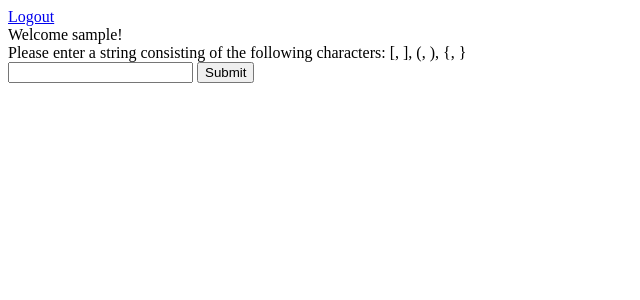
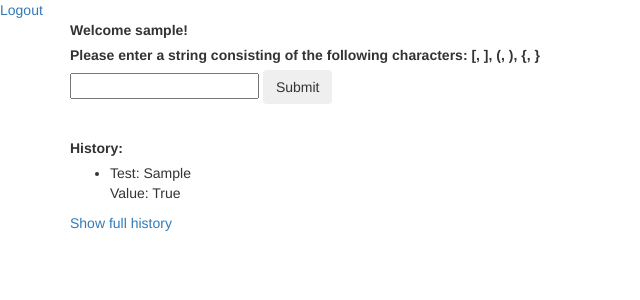
Before and after one commit to tjmitchell1/flaskproject, a Flask app: page /brackets in a window 1280 px wide. Shown: the top 300 px of the page, without its empty margins (0-640 px from the left). Run offline with Flask 2, Linux system fonts and the light colour scheme; the visitor is signed in with stand-in values (Sample User, id 1); tables that the repository leaves empty hold one stand-in row (values such as "Sample post"); some libraries are stand-ins or nearby versions.

Commit message:
Added bracket history, Added bootstrap

```diff
--- a/src/routes.py
+++ b/src/routes.py
@@ -7,13 +7,14 @@ import re
 
 # Project Packages
 from src import app, db
-from src.models import User
+from src.models import User, History
+
+from src.scripts.bracket_balance import bracket_balance
 
 @app.route('/')
-@app.route('/index')
 def index():
     if 'username' in session:
-        return render_template('brackets.html', username=escape(session['username']))
+        return redirect(url_for('brackets'))
     else:
         return redirect(url_for('login'))
 
@@ -40,42 +41,44 @@ def signup():
             return render_template('signup.html', error=error)
         user = User.query.filter_by(username=request.form['username']).first()
         if user is None:
-            new_user = User(username=request.form['username'], password_hash=generate_password_hash(request.form['username']))
+            new_user = User(username=request.form['username'], password_hash=generate_password_hash(request.form['password']))
             db.session.add(new_user)
             db.session.commit()
-            return redirect(url_for('login'))
+            session['username'] = request.form['username']
+            return redirect(url_for('brackets'))
         else:
             error = 'User already exists.'
             return render_template('signup.html', error=error)
 
 @app.route('/brackets', methods=['GET', 'POST'])
 def brackets():
+    error = None
+    value = None
+    user = None
+    history = []
+    if 'username' in session:
+        user = User.query.filter_by(username=escape(session['username'])).first()
     if request.method == 'POST':
         reg = r'^[\{\}\[\]\(\)]+$'
         if not re.match(reg, request.form['bracket']):
-            return render_template('brackets.html', value=None, error='Please enter a valid string.')
-        running_list = []
-        opposite_char = {
-            ')': '(',
-            ']': '[',
-            '}': '{'
-        }
-        for char in request.form['bracket']:
-            if char in opposite_char:
-                if len(running_list) > 0 and running_list[-1] == opposite_char[char]:
-                    del running_list[-1]
-                else:
-                    return render_template('brackets.html', value=False, error=None)
-            else:
-                running_list.append(char)
-        if len(running_list) != 0:
-            return render_template('brackets.html', value=False, error=None)
-        return render_template('brackets.html', value=True, error=None)
+            error = 'Please enter a valid string.'
+        else:
+            value = bracket_balance(request.form['bracket'])
+            new_history = History(user_id=user.id, bracket_string=request.form['bracket'], bracket_value=value)
+            db.session.add(new_history)
+            db.session.commit()
     else:
-        if 'username' in session:
-            return render_template('brackets.html', username=escape(session['username']))
-        else:
+        if user is None:
             return redirect(url_for('login'))
+    if user is not None:
+        history = History.query.filter_by(user_id=user.id).order_by(History.id.desc()).limit(5).all()
+    return render_template('brackets.html', value=value, error=error, history=history, username=escape(session['username']))
+
+@app.route('/history')
+def history():
+    user = User.query.filter_by(username=escape(session['username'])).first()
+    history = History.query.filter_by(user_id=user.id).order_by(History.id.desc()).all()
+    return render_template('history.html', history=history, username=escape(session['username']))
 
 @app.route('/logout')
 def logout():
--- a/src/templates/brackets.html
+++ b/src/templates/brackets.html
@@ -1,7 +1,7 @@
-<!DOCTYPE html>
 <html>
     <head>
         <title>Brackets</title>
+        <link rel="stylesheet" href="https://maxcdn.bootstrapcdn.com/bootstrap/3.3.7/css/bootstrap.min.css" integrity="sha384-BVYiiSIFeK1dGmJRAkycuHAHRg32OmUcww7on3RYdg4Va+PmSTsz/K68vbdEjh4u" crossorigin="anonymous">
     </head>
     <body>
         <a href="/logout">Logout</a></li>
@@ -12,13 +12,23 @@
                 <input type="text" name="bracket" value="{{ request.form.bracket }}"></input>
                 <input class="btn button-default" type="submit" value="Submit"></input><br>
             </form>
-            {% if error %}
-                <label>Error: {{ error }}</label>
-            {% endif %}
-            {% if value %}
-                <label>Answer: {{ value }}</label>
-            {% endif %}
-
+        {% if error is not none %}
+            <label>Error: {{ error }}</label>
+        {% endif %}
+        {% if value is not none %}
+            <label>Answer: {{ value }}</label>
+        {% endif %}
+            <br><label>History:</label><br>
+        {% if history|length > 0 %}
+            <ul>
+            {% for item in history %}
+                <li>Test: {{ item.bracket_string }}<br>Value: {{ item.bracket_value }}</li>
+            {% endfor %}
+            </ul>
+            <a href="/history">Show full history</a>
+        {% else %}
+            <label>You have no history.</label>
+        {% endif %}
         </div>
     </body>
 </html>
--- a/src/templates/index.html
+++ /dev/null
@@ -1,3 +0,0 @@
-<!DOCTYPE html>
-<html>
-</html>
--- a/src/templates/login.html
+++ b/src/templates/login.html
@@ -1,6 +1,7 @@
 <html>
   <head>
     <title>Login</title>
+    <link rel="stylesheet" href="https://maxcdn.bootstrapcdn.com/bootstrap/3.3.7/css/bootstrap.min.css" integrity="sha384-BVYiiSIFeK1dGmJRAkycuHAHRg32OmUcww7on3RYdg4Va+PmSTsz/K68vbdEjh4u" crossorigin="anonymous">
   </head>
   <body>
     <a href="/signup">SignUp</a></li>
--- a/src/templates/signup.html
+++ b/src/templates/signup.html
@@ -1,6 +1,7 @@
 <html>
   <head>
     <title>SignUp</title>
+    <link rel="stylesheet" href="https://maxcdn.bootstrapcdn.com/bootstrap/3.3.7/css/bootstrap.min.css" integrity="sha384-BVYiiSIFeK1dGmJRAkycuHAHRg32OmUcww7on3RYdg4Va+PmSTsz/K68vbdEjh4u" crossorigin="anonymous">
   </head>
   <body>
     <div class="container">
@@ -14,6 +15,7 @@
       {% if error %}
         <p class="error"><strong>Error:</strong> {{ error }}
       {% endif %}
+      <a href="/login">Cancel</a></li>
     </div>
   </body>
 </html>
```
Also changed, not shown: src/scripts/bracket_balance.py (added, +18 -0 lines), src/templates/history.html (added, +20 -0 lines), src/scripts/__init__.py (added).
